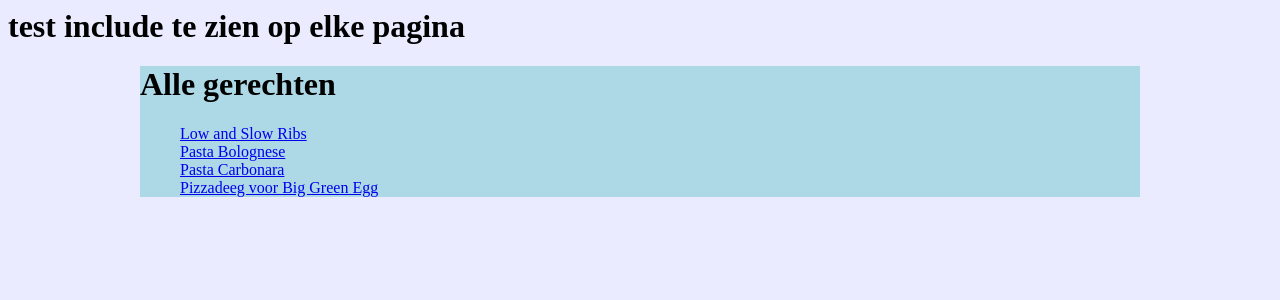
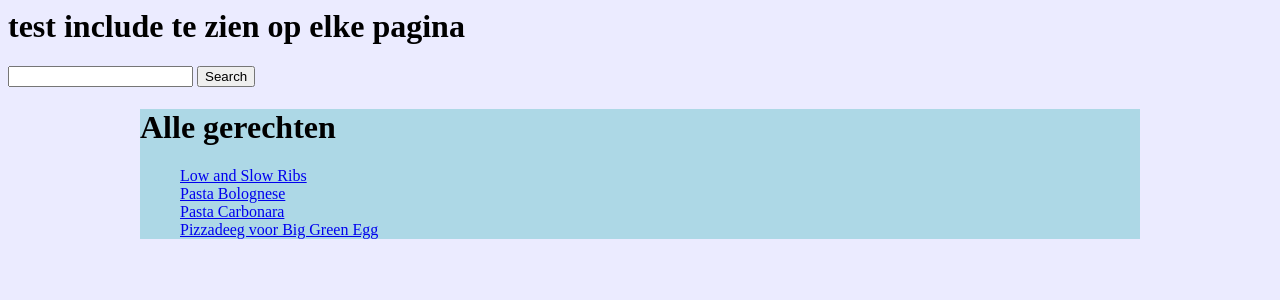
Before and after one commit to patricktuin/Django, a Django app: page /food/ in a window 1280 px wide. Shown: the top 300 px of the page. Run offline with Django 3.2, Linux system fonts and the light colour scheme; data comes from the database, SQL or seed files in the repository; parts of the project's set-up code (start-up, migrations or seed data) failed here and were passed over.

Commit message:
full of errors

```diff
--- a/food/templates/food/index.html
+++ b/food/templates/food/index.html
@@ -2,6 +2,16 @@
 {% load staticfiles %}
 
 <link rel="stylesheet" type="text/css" href="{% static 'food/style.css' %}" />
+
+
+<body>
+    <form action="/food/search/" method="get">
+        <input type="text" name="q">
+        <input type="submit" value="Search">
+    </form>
+</body>
+</html>
+
 
 <div id='container'>
 	<div id = 'header'>
--- a/food/urls.py
+++ b/food/urls.py
@@ -5,4 +5,6 @@ from food import views
 urlpatterns = patterns('',
     url(r'^$', views.IndexView.as_view(), name='index'),
     url(r'^(?P<pk>\d+)/$', views.DetailView.as_view(), name='detail'),
+    (r'^search/$', views.search),
+    #url(r'^search/$', views.search),
 )
--- a/food/views.py
+++ b/food/views.py
@@ -16,3 +16,15 @@ class IndexView(generic.ListView):
 class DetailView(generic.DetailView):
     model = Dish
     template_name = 'food/detail.html'
+
+class SearchView(generic.ListView):
+    model = Dish
+    template_name = 'food/search.html'
+
+#Work in progress!!!!!!
+def search(request):
+    if 'q' in request.GET:
+        message = 'You searched for: %r' % request.GET['q']
+    else:
+        message = 'You submitted an empty form.'
+    return HttpResponse(message)
```
Also changed, not shown: food/templates/food/search.html (added, +7 -0 lines), 3 other files.
